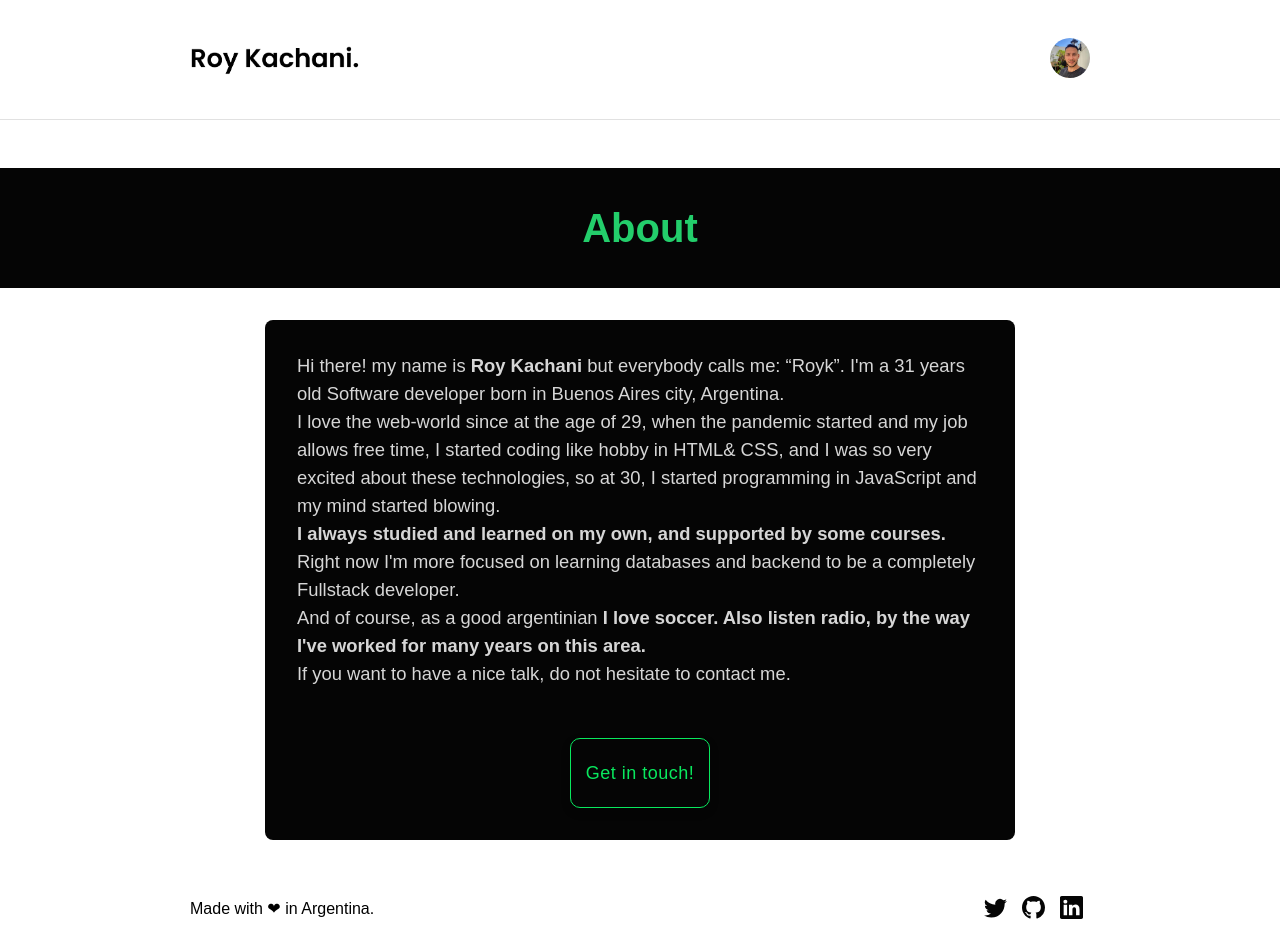
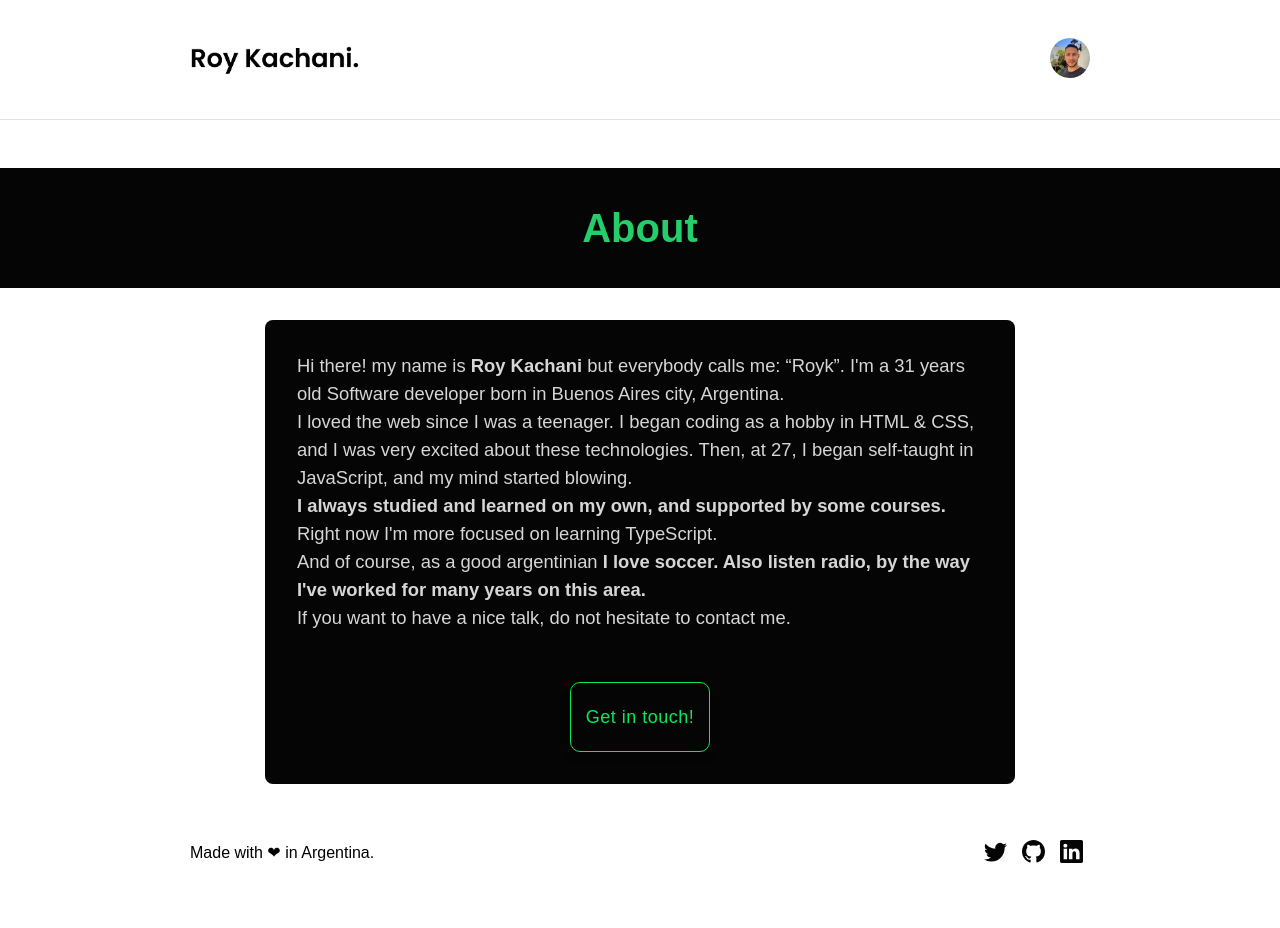
Before and after one commit to roykachani/kacha-web, a Next.js app: page /about in a window 1280 px wide. After the commit the page ends 872 px from the top, so only its background shows below. Built offline with nearby package versions, Linux system fonts and the light colour scheme.

Commit message:
fix typo

```diff
--- a/pages/about.js
+++ b/pages/about.js
@@ -23,10 +23,9 @@ export default function About({ open, setOpen }) {
             everybody calls me: “Royk”. I&apos;m a 31 years old Software
             developer born in Buenos Aires city, Argentina.
             <br />
-						I love the web-world since at the age of 29, when the pandemic
-						started and my job allows free time, I started coding like hobby in
-						HTML&amp; CSS, and I was so very excited about these technologies,
-						so at 30, I started programming in JavaScript and my mind started
+            I loved the web since I was a teenager. I began coding as a hobby in
+            HTML &amp; CSS, and I was very excited about these technologies.
+            Then, at 27, I began self-taught in JavaScript, and my mind started
             blowing.
             <br />
             <span className={styles.about_semiBold}>
@@ -34,8 +33,7 @@ export default function About({ open, setOpen }) {
               courses.
             </span>
             <br />
-						Right now I&apos;m more focused on learning databases and backend to
-						be a completely Fullstack developer.
+            Right now I&apos;m more focused on learning TypeScript.
             <br />
             And of course, as a good argentinian{' '}
             <span className={styles.about_semiBold}>
```
Lines whose indentation alone changed are shown as unchanged.
